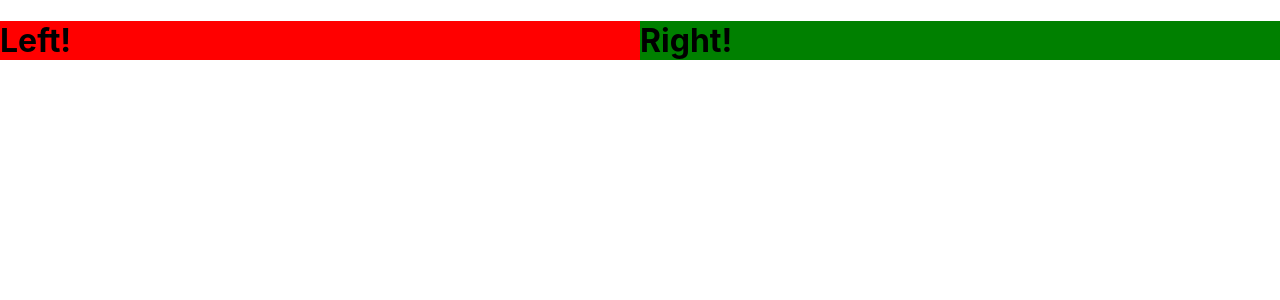
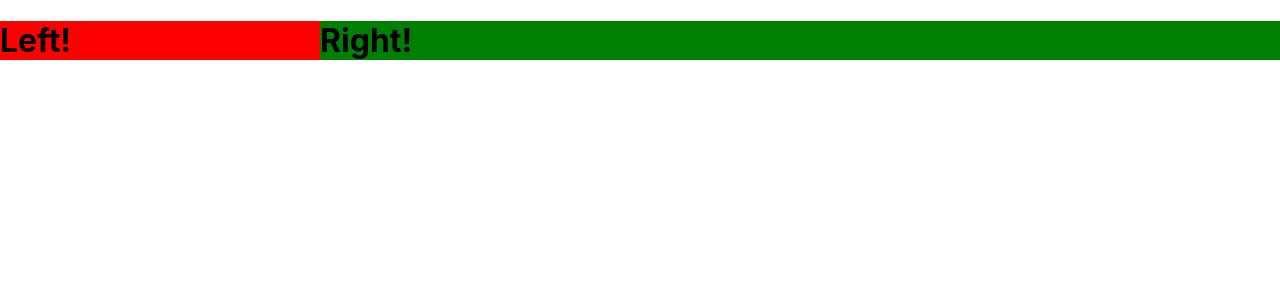
Before and after one commit to NabilEMAP/React_Design_Patterns, a React (Create React App) app in the folder react-design-patterns/: page / in a window 1280 px wide. Shown: the top 300 px of the page. Built offline with nearby package versions, Linux system fonts and the light colour scheme.

Commit message:
Split-screen component improvements

```diff
--- a/react-design-patterns/src/App.js
+++ b/react-design-patterns/src/App.js
@@ -10,6 +10,8 @@ function App() {
     <SplitScreen
       left={LeftHandComponent}
       right={RightHandComponent}
+      leftWeight={1}
+      rightWeight={3}
     />
   );
 }
--- a/react-design-patterns/src/SplitScreen.js
+++ b/react-design-patterns/src/SplitScreen.js
@@ -3,18 +3,20 @@ const Container = styled.div`
     display: flex;
 `;
 const Pane = styled.div`
-    flex: 1;
+    flex: ${props => props.weight};
 `;
 export const SplitScreen = ({
     left: Left,
     right: Right,
+    leftWeight = 1,
+    rightWeight = 1,
 }) => {
     return (
         <Container>
-            <Pane>
+            <Pane weight={leftWeight}>
                 <Left />
             </Pane>
-            <Pane>
+            <Pane weight={rightWeight}>
                 <Right />
             </Pane>
         </Container>
```
Also changed, not shown: 1 other file (tests, documents, lock files or other folders).
